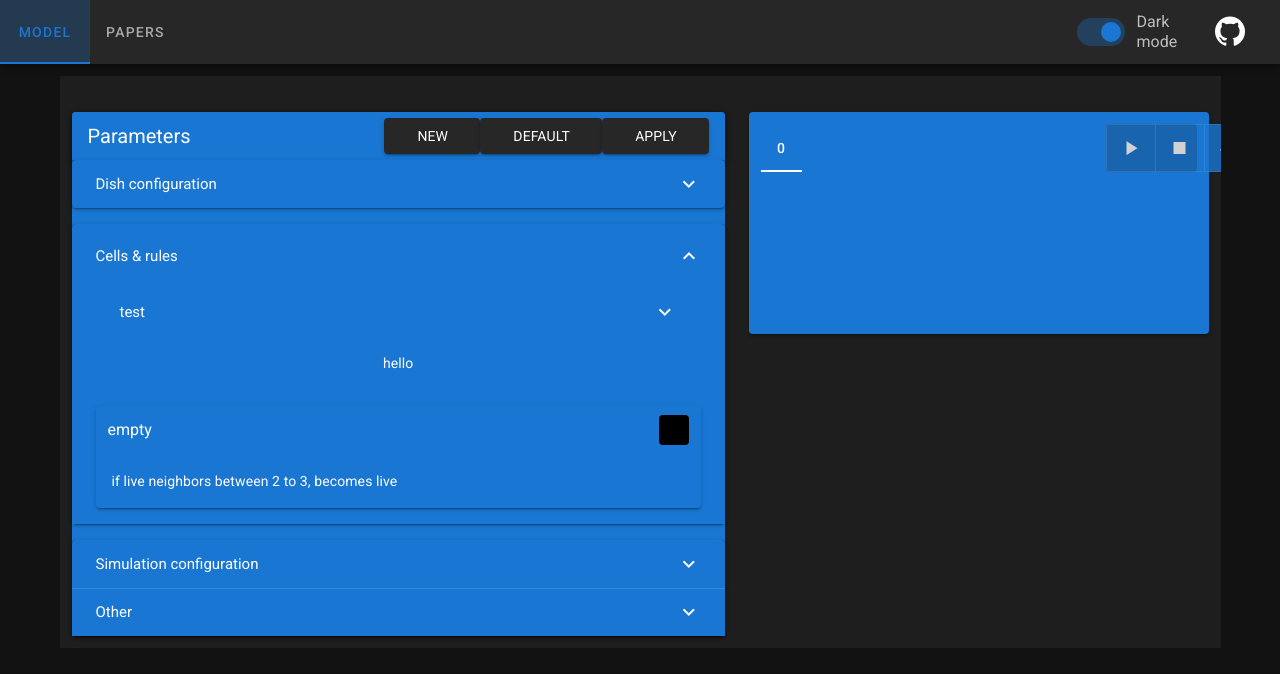
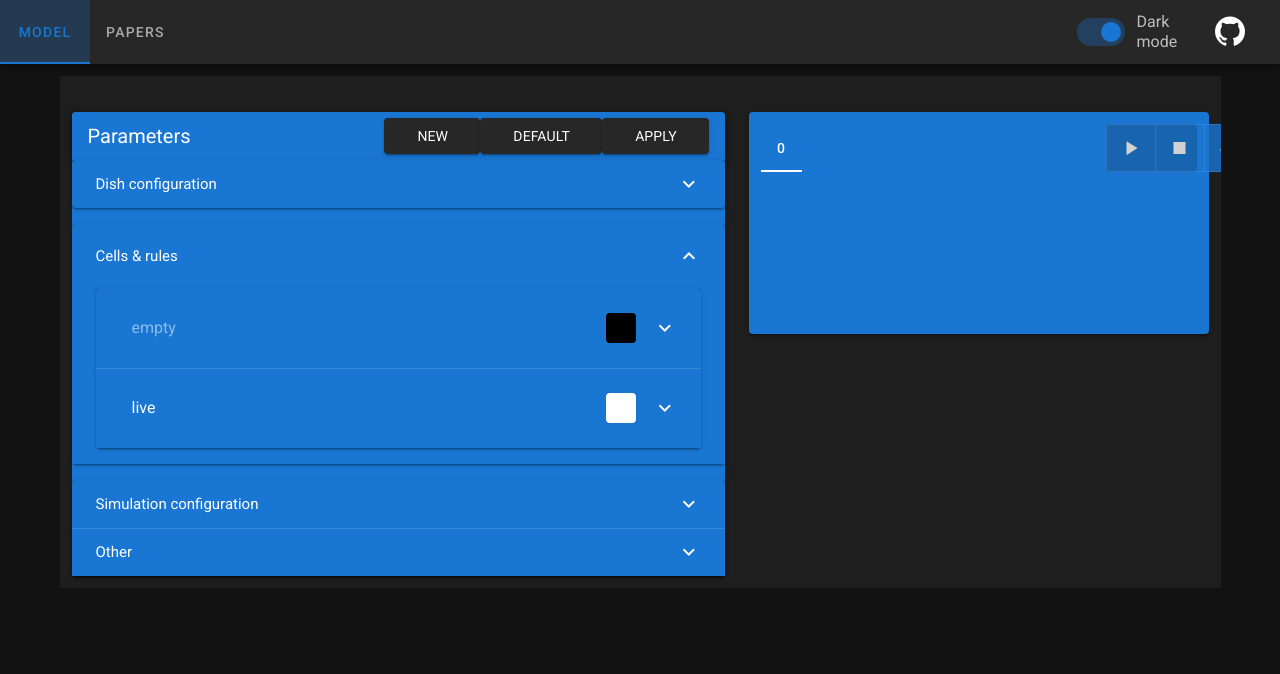
Before and after one commit to Eclion/web-ca, a Vue app: page / in a window 1280 px wide. Both pictures are taken after a click on the button "Cells & rules". Shown: the top 674 px of the page. Built offline with nearby package versions, Linux system fonts and the light colour scheme; what vuejs-logger would draw is missing.

Commit message:
correctly display the cell configs

```diff
--- a/src/components/CellConfiguration.vue
+++ b/src/components/CellConfiguration.vue
@@ -5,14 +5,17 @@
 
     validation icon ?
   -->
-  <v-card color="primary">
-    <v-col>
-  <v-row>
-    <!--
-      color picker: https://codepen.io/JamieCurnow/pen/KKPjraK?editors=1010
-    -->
-    <v-text-field v-model="name" hide-details solo background-color="primary" flat>
-      <template v-slot:append>
+  <v-expansion-panel color="primary">
+    <v-expansion-panel-header color="primary">
+      <v-col cols=2 style="padding:0">
+      <v-text-field v-model="name" hide-details solo background-color="primary" flat :disabled="this.name === 'empty'" @click.stop></v-text-field>
+      </v-col>
+      <v-spacer/>
+      <v-col cols=1 style="padding:0">
+
+        <!--
+          color picker: https://codepen.io/JamieCurnow/pen/KKPjraK?editors=1010
+        -->
         <v-menu v-model="menu" top nudge-bottom="105" nudge-left="16" :close-on-content-click="false">
           <template v-slot:activator="{ on }">
             <div :style="swatchStyle" v-on="on" />
@@ -23,8 +26,11 @@
             </v-card-text>
           </v-card>
         </v-menu>
-      </template>
-    </v-text-field>
+      </v-col>
+      </v-expansion-panel-header>
+    <v-expansion-panel-content color="primary">
+  <v-row>
+
   </v-row>
   <v-row>
     <Rule
@@ -52,8 +58,8 @@
         -->
     </v-col>
   </v-row>
-    </v-col>
-</v-card>
+    </v-expansion-panel-content>
+</v-expansion-panel>
 </template>
 
 <script>
@@ -100,8 +106,7 @@ export default {
         cursor: 'pointer',
         height: '30px',
         width: '30px',
-        borderRadius: this.menu ? '50%' : '4px',
-        transition: 'border-radius 200ms ease-in-out'
+        borderRadius: '4px'
       }
     }
   },
--- a/src/views/Parameters.vue
+++ b/src/views/Parameters.vue
@@ -48,20 +48,12 @@
             add/remove buttons
           -->
           <v-expansion-panels multiple>
-          <!-- <v-expansion-panel
+          <CellConfiguration
             v-for="cellConfiguration in $store.getters['parameters/cellConfigurations']"
             v-bind:key=cellConfiguration.name
-          >
-          <CellConfiguration :initialName='cellConfiguration.name'/>
-          </v-expansion-panel> -->
-          <v-expansion-panel>
-          </v-expansion-panel>
-          <v-expansion-panel-header color="primary">test</v-expansion-panel-header>
-          <v-expansion-panel-content>
-            <v-card-text>hello</v-card-text>
-          </v-expansion-panel-content>
+            :initialName=cellConfiguration.name
+          />
           </v-expansion-panels>
-          <CellConfiguration initialName='empty'/>
         </v-expansion-panel-content>
       </v-expansion-panel>
 
```
